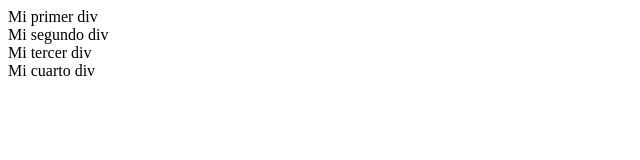
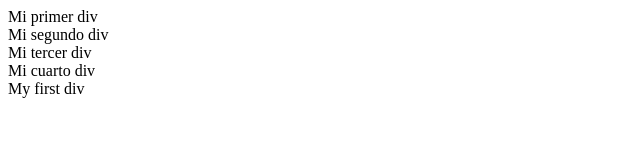
Before and after one commit to alejabarraza2/Lugares-turisticos, a plain HTML site: page index.html in a window 1280 px wide. Shown: the full height of the page, 0-640 px from the left. Drawn offline with Linux system fonts and the light colour scheme.

Commit message:
my first commit

```diff
--- a/index.html
+++ b/index.html
@@ -10,5 +10,6 @@
     <div>Mi segundo div</div>
     <div>Mi tercer div</div>
     <div>Mi cuarto div</div>
+    <div>My first div</div>
 </body>
 </html>
```
